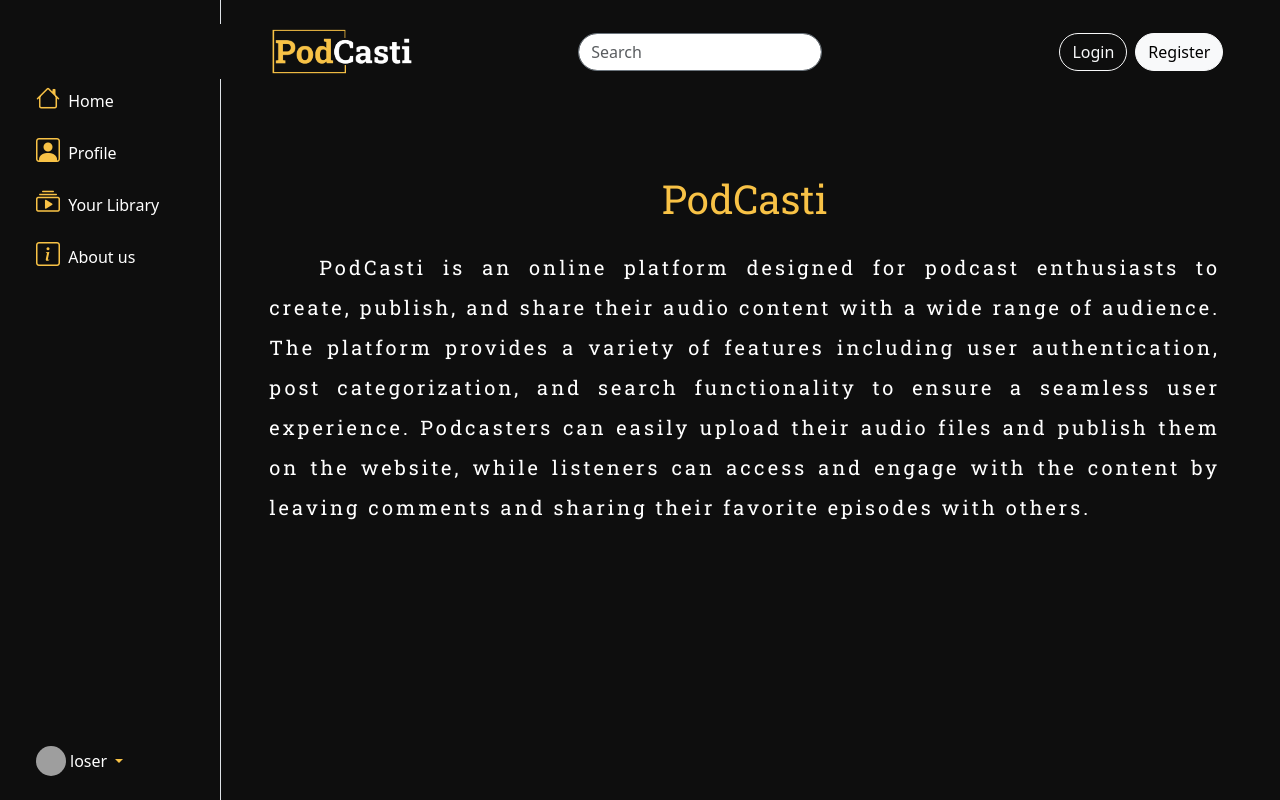
After one commit to Mahdi-Saqqa/PodCasti, a Django app: page /about in a window 1280 px wide. The commit adds this page. Run offline with Django 3.2, Linux system fonts and the light colour scheme; some libraries are stand-ins or nearby versions; grey boxes are pictures that could not be loaded.

Commit message:
adding about us page

```diff
--- /dev/null
+++ b/myapp/templates/about.html
@@ -0,0 +1,137 @@
+<!DOCTYPE html>
+<html lang="en">
+<head>
+    <meta charset="UTF-8">
+    <meta http-equiv="X-UA-Compatible" content="IE=edge">
+    <meta name="viewport" content="width=device-width, initial-scale=1.0">
+    <title>PodCasti</title>
+    {% load static %}
+    <link href='https://fonts.googleapis.com/css?family=Roboto Slab' rel='stylesheet'>
+
+    <link href="https://cdn.jsdelivr.net/npm/bootstrap-icons@1.7.2/font/bootstrap-icons.css" rel="stylesheet">
+    <link href="https://cdn.jsdelivr.net/npm/bootstrap@5.3.0-alpha3/dist/css/bootstrap.min.css" rel="stylesheet" integrity="sha384-KK94CHFLLe+nY2dmCWGMq91rCGa5gtU4mk92HdvYe+M/SXH301p5ILy+dN9+nJOZ" crossorigin="anonymous">
+<style>
+            @import url('https://fonts.googleapis.com/css?family=Quicksand&display=swap');
+    * {
+
+
+        background-color:  #0E0E0E;
+        color: white;
+    }
+    .card-title {
+        color:white;
+    }
+    .logo {
+        width: 9.5em;
+    }
+    ul li {
+        list-style: none;
+    }
+    i{
+        color: #f8c246;
+    }
+    .dropdown-toggle::after {
+        color: #f8c246;
+    }
+    .same-size{
+        object-fit: cover;
+        width: 100%;
+        aspect-ratio: 1/1;
+    }
+    #title{
+
+        font-family: 'Roboto Slab';
+        color: #f8c246;important: !important;
+
+    }
+    .info-1{
+        font-size: 1.25em;
+        text-indent: 50px;
+        text-align: justify;
+        letter-spacing: 3px;
+        font-family: 'Roboto Slab';
+        line-height: 40px;
+
+    }
+</style>
+</head>
+<body>
+    <div class="container-fluid">
+        <div class="d-flex">
+            <div class="col-auto border-end col-md-3 col-xl-2 px-sm-2 px-0 bg-">
+                <div class="d-flex flex-column align-items-center align-items-sm-start px-3 pt-2 text-white min-vh-100">
+                    <a href="/" class="d-flex align-items-center pb-3 mb-md-0 me-md-auto text-white text-decoration-none">
+                        <span class="fs-5 d-none d-sm-inline"></span>
+                    </a>
+                    <ul class="nav nav-pills flex-column mb-sm-auto mb-0 align-items-center align-items-sm-start" id="menu">
+                        <li class="nav-item mt-5">
+                            <a href="#" class="nav-link align-middle px-0">
+                                <i class="fs-4 bi-house"></i> <span class="ms-1 d-none d-sm-inline">Home</span>
+                            </a>
+                        </li>
+                        <li>
+                            <a href="#" class="nav-link px-0 align-middle">
+                                <i class="fs-4 bi-person-square"></i> <span class="ms-1 d-none d-sm-inline">Profile</span></a>
+                        </li>
+                        <li>
+                            <a href="#submenu2" data-bs-toggle="collapse" class="nav-link px-0 align-middle ">
+                                <i class="fs-4 bi-collection-play"></i> <span class="ms-1 d-none d-sm-inline">Your Library</span></a>
+                        </li>
+                        <li>
+                            <a href="#" class="nav-link px-0 align-middle">
+                                <i class="fs-4 bi-info-square"></i> <span class="ms-1 d-none d-sm-inline">About us</span> </a>
+                        </li>
+                    </ul>
+                    <hr>
+                    <div class="dropdown pb-4">
+                        <a href="#" class="d-flex align-items-center text-black text-decoration-none dropdown-toggle" id="dropdownUser1" data-bs-toggle="dropdown" aria-expanded="false">
+                            <img src="https://github.com/mdo.png" alt="hugenerd" width="30" height="30" class="rounded-circle">
+                            <span class="d-none d-sm-inline mx-1">loser</span>
+                        </a>
+                        <ul class="dropdown-menu dropdown-menu-dark text-small shadow">
+                            <li><a class="dropdown-item" href="#">New</a></li>
+                            <li><a class="dropdown-item" href="#">Settings</a></li>
+                            <li><a class="dropdown-item" href="#">Profile</a></li>
+                            <li>
+                                <hr class="dropdown-divider">
+                            </li>
+                            <li><a class="dropdown-item" href="#">Sign out</a></li>
+                        </ul>
+                    </div>
+                </div>
+            </div>
+            <div class="header w-100">
+                <div class="row mt-4 align-items-center d-flex justify-content-evenly">
+                    <div class="col-md-3">
+                        <img class="logo" src="{% static 'images/podcasti2.png' %}" alt="PodCasti logo">
+                    </div>
+                    <div class="col-md-3 text-center">
+                        <div class="input-group">
+                            <input class="form-control border-secondary rounded-pill pr-5" type="search" placeholder="Search">
+                        </div>
+                    </div>
+                    <div class="col-md-4 d-flex justify-content-end">
+                            <a class="btn btn-outline-light rounded-pill" href="#">Login</a>
+                            <a class="btn btn-light rounded-pill ms-2" href="#">Register</a>
+                    </div>
+                </div>
+                <div class="container d-flex flex-column align-items-center justify-content-center p-5 w-100 mt-5 " >
+                    <h1 class="h1 " id="title">PodCasti</h1>
+                    <p class='text-justify info-1 mt-3'>
+                        PodCasti is an online platform designed for podcast enthusiasts to create, publish,
+                        and share their audio content with a wide range of audience. The platform provides a
+                        variety of features including user authentication, post categorization, and search
+                        functionality to ensure a seamless user experience. Podcasters can easily upload their
+                        audio files and publish them on the website, while listeners can access and engage
+                        with the content by leaving comments and sharing their favorite episodes with others.
+                    </p>
+                </div>
+            </div>
+        </div>
+    </div>
+    <script src="https://code.jquery.com/jquery-3.2.1.slim.min.js"></script>
+    <script src="https://cdnjs.cloudflare.com/ajax/libs/popper.js/1.12.9/umd/popper.min.js"></script>
+    <script src="https://maxcdn.bootstrapcdn.com/bootstrap/4.0.0/js/bootstrap.min.js"></script>
+    <script src="https://cdn.jsdelivr.net/npm/bootstrap@5.3.0-alpha3/dist/js/bootstrap.bundle.min.js" integrity="sha384-ENjdO4Dr2bkBIFxQpeoTz1HIcje39Wm4jDKdf19U8gI4ddQ3GYNS7NTKfAdVQSZe" crossorigin="anonymous"></script>
+</body>
+</html>
--- a/myapp/templates/index.html
+++ b/myapp/templates/index.html
@@ -66,7 +66,7 @@
                             </ul> -->
                         </li>
                         <li>
-                            <a href="#" class="nav-link px-0 align-middle">
+                            <a href="/about" class="nav-link px-0 align-middle">
                                 <i class="fs-4 bi-info-square"></i> <span class="ms-1 d-none d-sm-inline">About us</span> </a>
                         </li>
                     </ul>
--- a/myapp/urls.py
+++ b/myapp/urls.py
@@ -15,4 +15,5 @@ urlpatterns = [
     path('home', views.home, name='home'),
     path('podcast/<int:podcast_id>/', views.podcast_detail, name='podcast_detail'),
     path('create_podcast/', views.create_podcast, name='create_podcast'),
+    path('about',views.about)
 ]
--- a/myapp/views.py
+++ b/myapp/views.py
@@ -41,3 +41,7 @@ def create_podcast(request):
         print("test")
         form = MP3UploadForm()
     return render(request, 'create_podcast.html', {'form': form})
+
+
+def about(request):
+    return render(request,'about.html')
```
